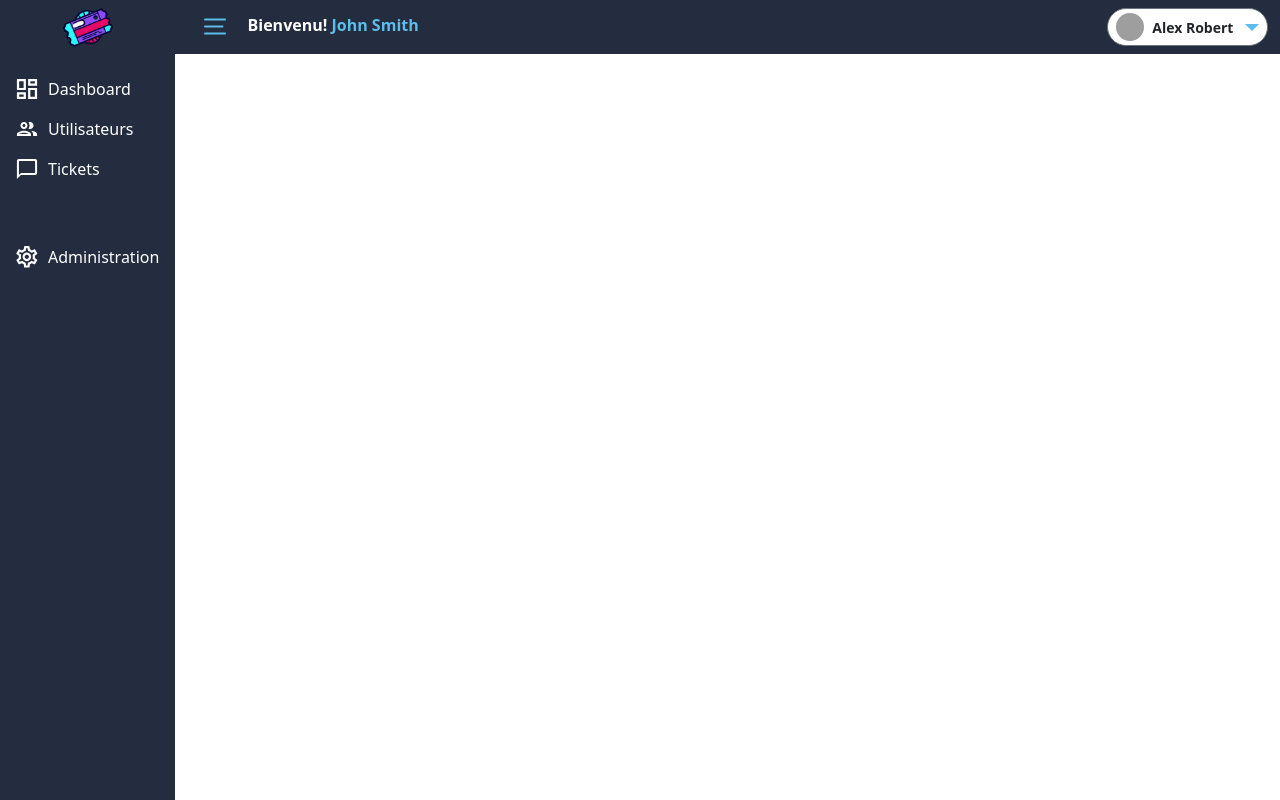
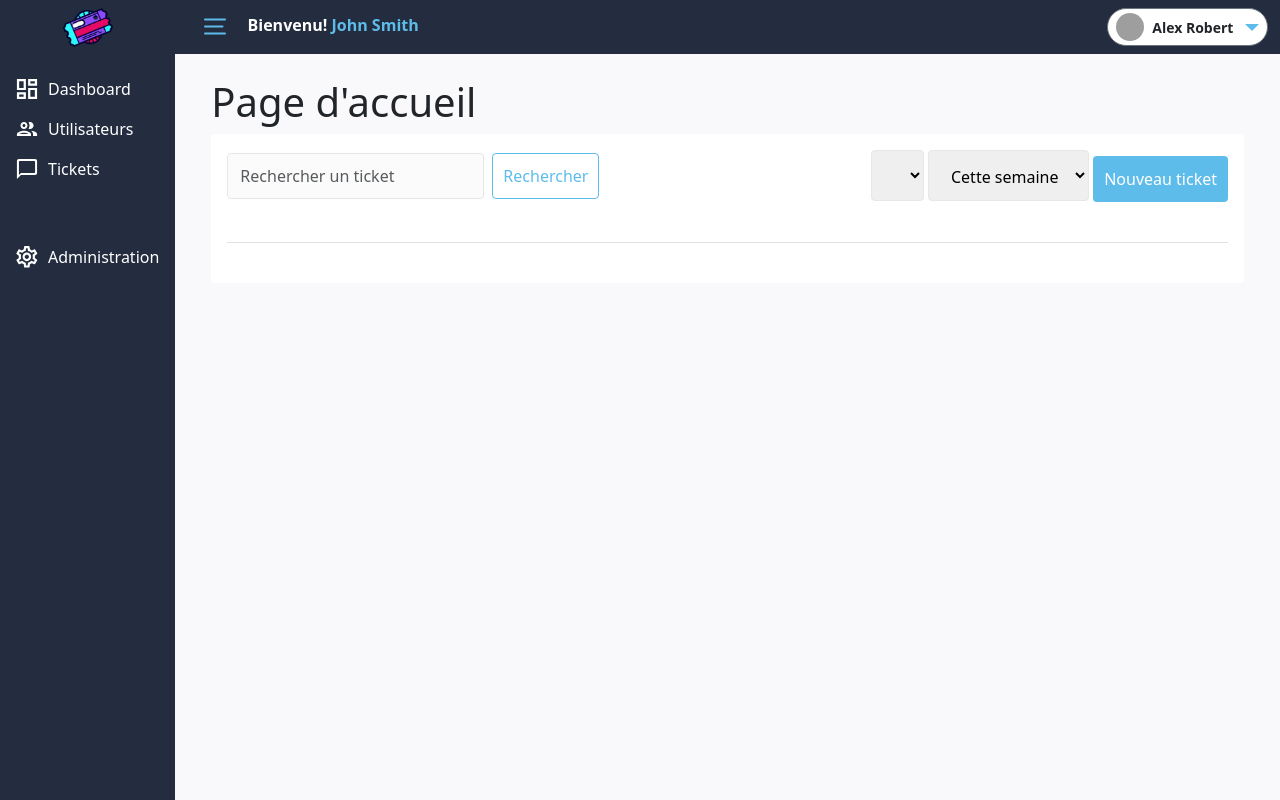
Before and after one commit to projetphp2024/tickets, a Symfony app: template templates/main/index.html.twig in a window 1280 px wide. Run offline with Twig, Linux system fonts and the light colour scheme; the template is opened without the code that fills it, so the values that code supplies are empty; some libraries are stand-ins or nearby versions; grey boxes are pictures that could not be loaded.

Commit message:
index.html

```diff
--- a/public/css/style.css
+++ b/public/css/style.css
@@ -10,6 +10,10 @@
     --fade-active-background: rgba(135, 94, 235, 0.22);
     --border-gradient: rgba(94, 218, 235, 1);
     --hover-image: rgba(135, 94, 235, 0.6);
+}
+
+body {
+    background-color: #F9F9FB;
 }
 
 .bg-main {
@@ -129,3 +133,25 @@
     padding: 15px 0;
     justify-content: center;
 }
+
+.btn-second{
+    border-radius: 4px;
+    border: 1px solid var(--dark-pink-color);
+    color: var(--dark-pink-color);
+    padding: 10px;
+}
+.btn-second:hover{
+    border: 1px solid var(--dark-pink-color);
+    color: white;
+    background-color: var(--dark-pink-color);
+}
+.btn-first{
+    border-radius: 4px;
+    background-color: var(--dark-pink-color);
+    color: white;
+    padding: 10px;
+}
+.btn-first:hover{
+    border: 1px solid var(--dark-pink-color);
+    color: var(--dark-pink-color);
+}
--- a/templates/components/ticket_card.html.twig
+++ b/templates/components/ticket_card.html.twig
@@ -12,8 +12,8 @@
         }
 	</style>
 
-	<div class="card">
-		<div class="card-body">
+	<div class="card mb-4">
+		<div class="card-body ">
 			<div class="d-flex align-items-center mb-3">
 				<span class="rounded-circle dot-status"></span>
 				<h5 class="m-0 flex-grow-1">Ticket# 2023-CS123</h5>
--- a/templates/main/index.html.twig
+++ b/templates/main/index.html.twig
@@ -2,7 +2,135 @@
 
 {% block title %}Hello MainController!
 {% endblock %}
+{% block body %}
+	<style>
+		h5 {
+			color: var(--lighter-purple-color);
+		}
+		.dot-status {
+			width: 15px;
+			height: 15px;
+			border-radius: 50%;
+			display: inline-block;
+			margin-right: 10px;
+			background-color: var(--new-ticket-color);
+		}
+		.main-section {
+			border: none;
+			border-radius: 4px;
+		}
+		.search-bar {
+			border-radius: 4px;
+			border: 1px solid #E7E7E7;
+			background: #FBFBFB;
+		}
+		.choice-list {
+			padding: 14px 13px 11px 18px;
+			border-radius: 4px;
+			border: 1px solid #E7E7E7;
+		}
+		.filter-buttons .btn {
+			margin-right: 0.5rem;
+		}
+        .active-btn{
+            color: var(--lighter-purple-color);
+            border-bottom: 2px solid var(--lighter-purple-color);
+        }
+	</style>
 
-{% block body %}
+	<div class="container-fluid">
+		<h1>Page d'accueil</h1>
+		<div class="card bg-white main-section">
+			<div class="card-body">
+				<div
+					class="d-flex justify-content-between align-items-center mb-3">
+					{# SEARCH BAR #}
+					<form class="form-inline my-2 my-lg-0 d-flex flex-row">
+						<input class="form-control mr-sm-2 search-bar" type="search" placeholder="Rechercher un ticket" aria-label="Search">
+						<button class="btn my-2 my-sm-0 ms-2 btn-second" type="submit">Rechercher</button>
+					</form>
 
-{% endblock %}
+					<div>
+						{# STATUS FILTER #}
+						<select class="custom-select mr-2 choice-list" onchange="updateActiveStatus(this)">
+							{% for statu in status %}
+								<option value="{{ statu.slug }}">{{ statu.label }}</option>
+							{% endfor %}
+						</select>
+						{# DATE FILTER #}
+						<select class="custom-select choice-list">
+							<option selected>Cette semaine</option>
+							<option value="1">Aujourd'hui</option>
+							<option value="2">Ce mois</option>
+						</select>
+						<button class="btn btn-first">Nouveau ticket</button>
+					</div>
+				</div>
+
+				{# ACTIVE STATUS #}
+				<div class="border-bottom mb-4">
+					<div class="filter-buttons mb-3 btn-group" role="group" aria-label="Basic example">
+						{% for statu in status %}
+							<button type="button" class="btn" data-status="{{ statu.slug }}">{{ statu.label }}</button>
+						{% endfor %}
+					</div>
+				</div>
+				{# TICKET #}
+				{% for ticket in tickets %}
+					<div class="card mb-4">
+						<div class="card-body">
+							<div class="d-flex align-items-center mb-3">
+								<span class="rounded-circle dot-status"></span>
+								<h5 class="m-0 flex-grow-1">{{ticket.title}}</h5>
+								<span class="fs-6 fw-light">{{ ticket.createdAt|date('Y-m-d H:i') }}</span>
+							</div>
+							<div class="border-bottom pb-3 mb-3">
+								<p>{{ticket.description}}</p>
+							</div>
+							<div class="d-flex align-items-center justify-content-between">
+								<div class="d-flex align-items-center">
+									<img src="#" alt="John Snow" class="rounded-circle me-2" width="50" height="50">
+									<span class="name">{{ticket.user.pseudo}}</span>
+								</div>
+								<a href="#" class="">Ouvrir le ticket</a>
+							</div>
+						</div>
+					</div>
+				{% endfor %}
+
+				{# PAGE #}
+				{# <nav aria-label="Page navigation example">
+					<ul class="pagination justify-content-center">
+						<li class="page-item disabled">
+							<a class="page-link" href="#" tabindex="-1" aria-disabled="true">Précédent</a>
+						</li>
+						<li class="page-item">
+							<a class="page-link" href="#">1</a>
+						</li>
+						<li class="page-item">
+							<a class="page-link" href="#">2</a>
+						</li>
+						<li class="page-item">
+							<a class="page-link" href="#">Suivant</a>
+						</li>
+					</ul>
+				</nav> #}
+			</div>
+		</div>
+	</div>
+</div>
+<script>
+function updateActiveStatus(selectElement) {
+    var selectedStatus = selectElement.value;
+
+    // Mettre à jour le statut actif sur les boutons
+    var buttons = document.querySelectorAll('.filter-buttons .btn');
+    buttons.forEach(function(button) {
+        if(button.dataset.status === selectedStatus) {
+            button.classList.add('active-btn');
+        } else {
+            button.classList.remove('active-btn');
+        }
+    });
+}
+</script>{% endblock %}
```
Also changed, not shown: migrations/Version20231220130607.php (added, +63 -0 lines), src/Controller/MainController.php (+9 -1 lines), 1 other file.
